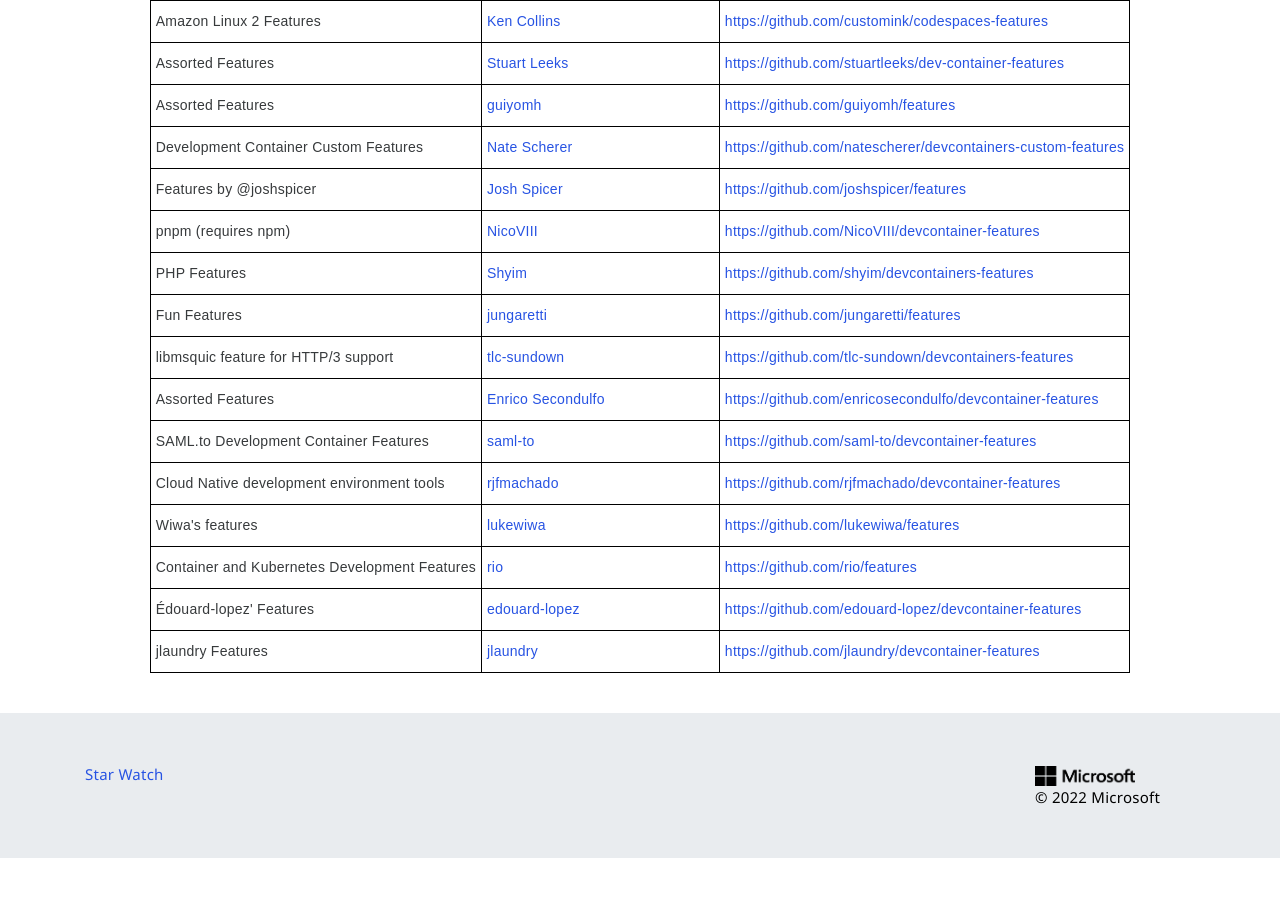
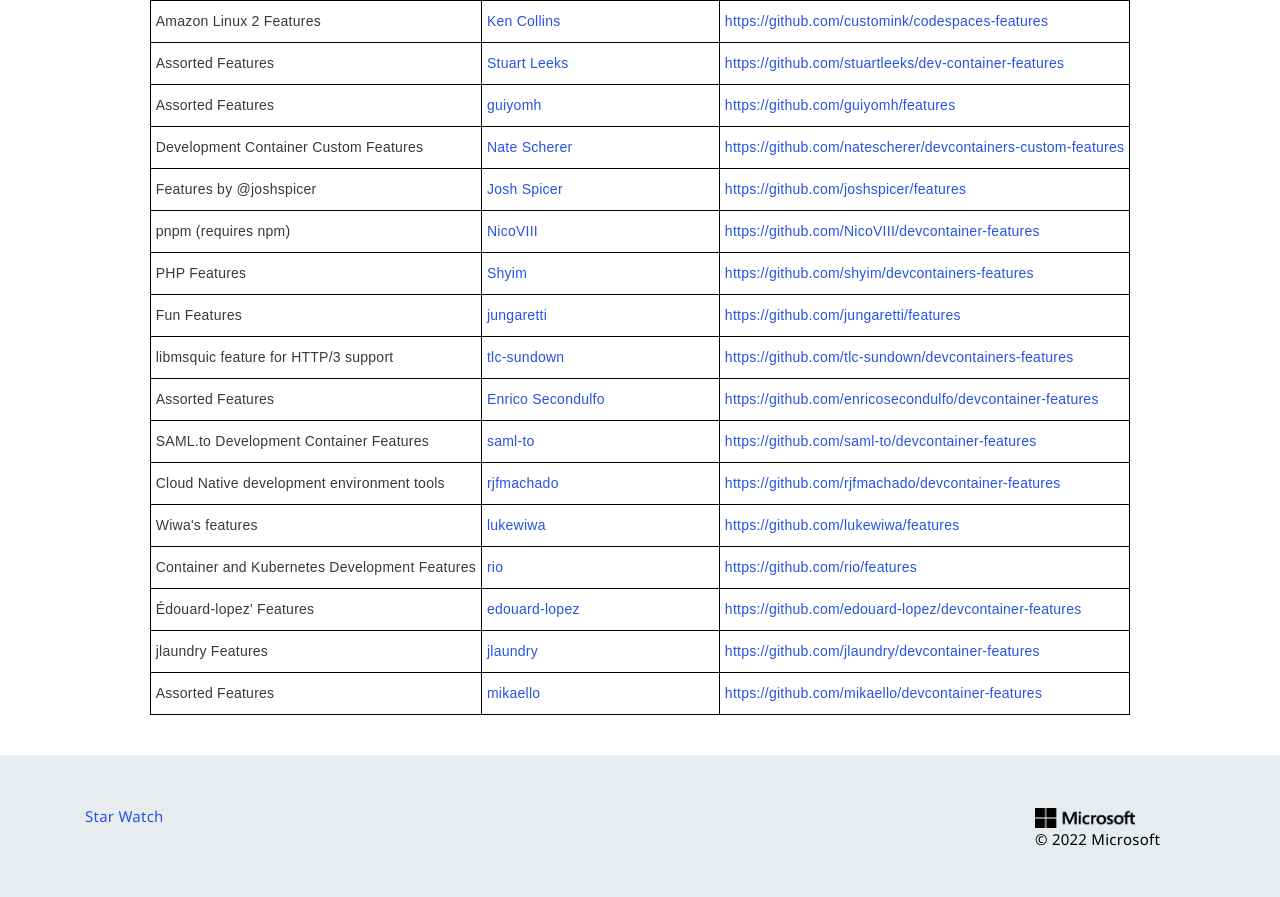
Before and after one commit to devcontainers/devcontainers.github.io, a Jekyll site: the page built from collections.html, in a window 1280 px wide and 900 px high, scrolled down 838 px. Shown: the top 897 px of the window. Built offline with Jekyll 4.4.1, drawn with Linux system fonts in a browser that asks for light colours; nearby versions of some CDN libraries; comment, search, counter and statistics services are not loaded; before the commit the page ends 1696 px from its top, so only the background shows below that.

Commit message:
feat(collection-index): add assortated features collection

```diff
--- a/_data/collection-index.yml
+++ b/_data/collection-index.yml
@@ -138,3 +138,8 @@
   contact: https://github.com/jlaundry/devcontainer-features/issues
   repository: https://github.com/jlaundry/devcontainer-features
   ociReference: ghcr.io/jlaundry/devcontainer-features
+- name: Assorted Features
+  maintainer: mikaello
+  contact: https://github.com/mikaello/devcontainer-features/issues
+  repository: https://github.com/mikaello/devcontainer-features
+  ociReference: ghcr.io/mikaello/devcontainer-features
```
